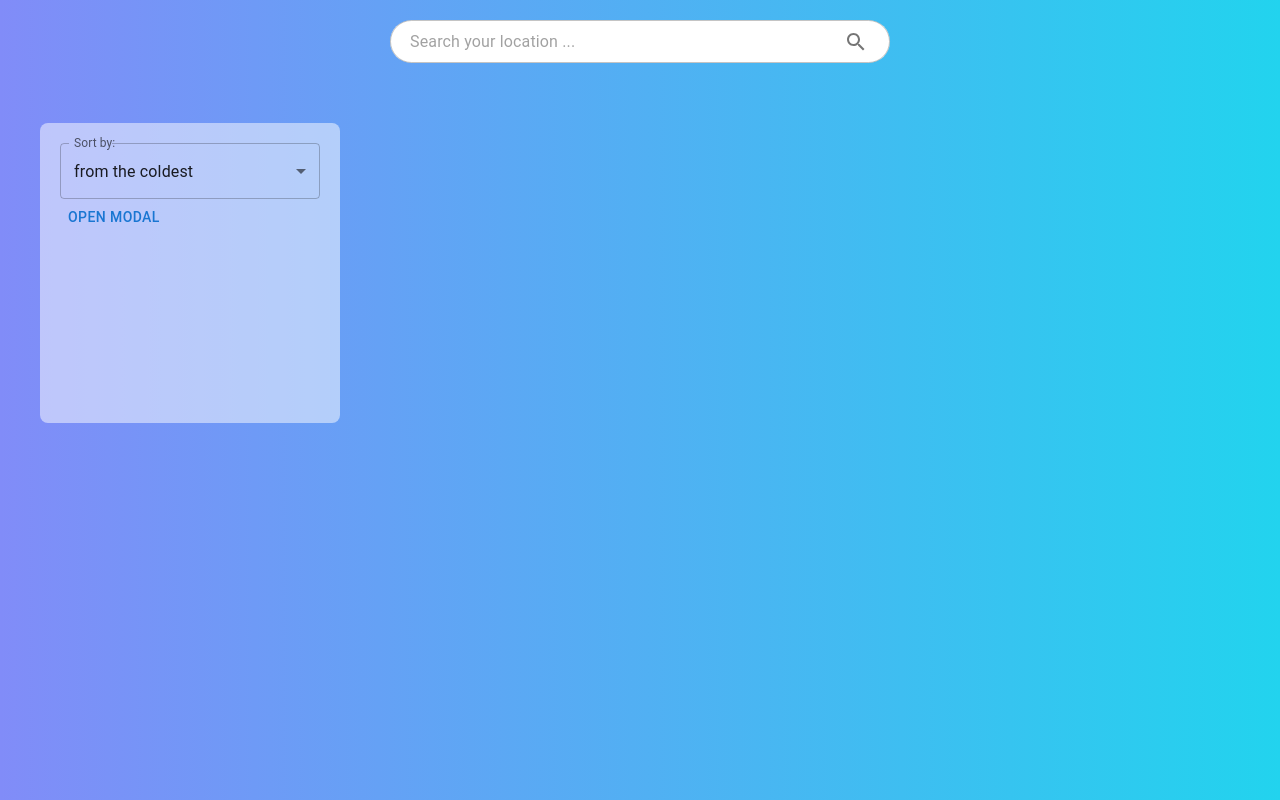
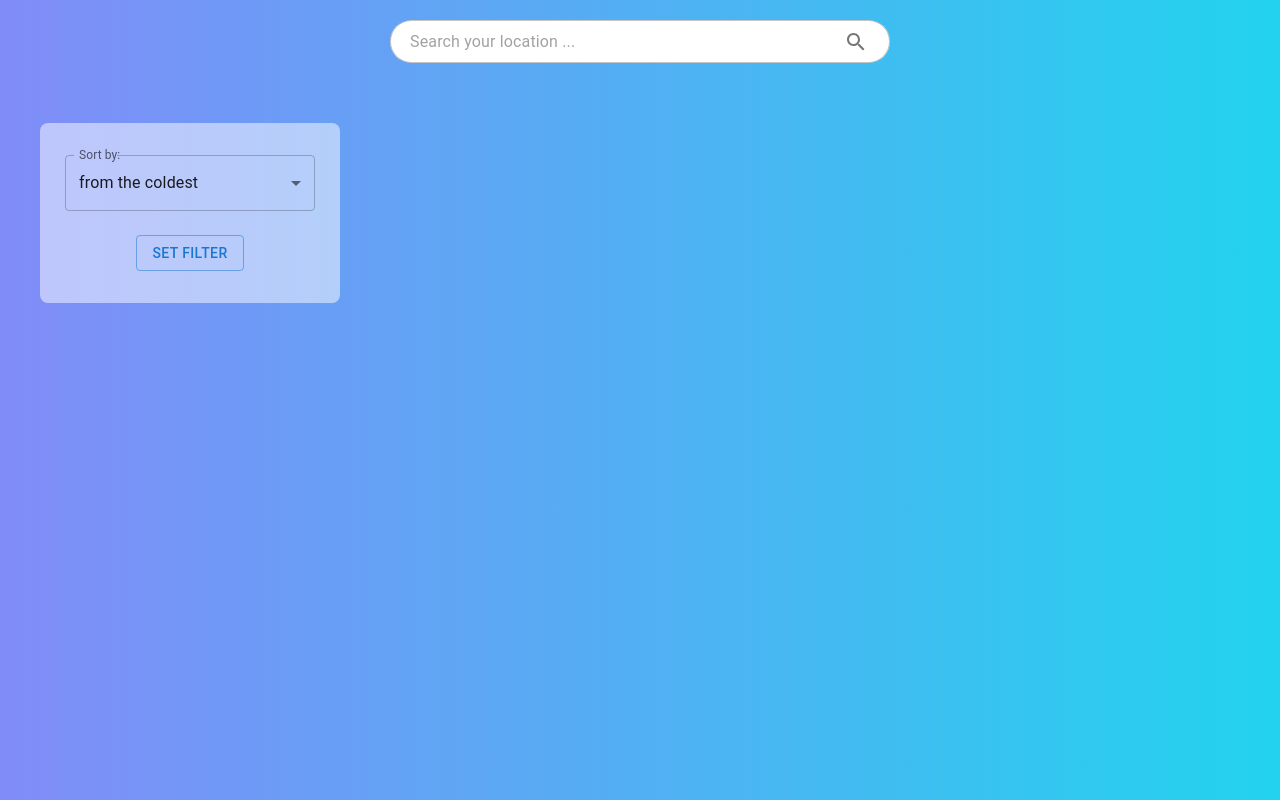
Before and after one commit to podlaskialgorytm3/weather-app, a React (Vite) app: page / in a window 1280 px wide. Built offline with nearby package versions, Linux system fonts and the light colour scheme; a web font is replaced by a local one.

Commit message:
style: setup styles for component with sort and filter data

```diff
--- a/src/features/container/components/container.tsx
+++ b/src/features/container/components/container.tsx
@@ -34,7 +34,7 @@ export const Container = () => {
             <SearchBar formik={formik} />
             <div className="flex flex-col items-center justify-center mt-10">
                 <div className="flex">
-                    <div className="w-[300px] bg-white bg-opacity-50 p-5 rounded-lg m-5 h-[300px]">
+                    <div className="w-[300px] bg-white bg-opacity-50 p-5 rounded-lg m-5 h-[180px] flex flex-col justify-around items-center">
                         <SelectBar handleSort={handleSort} />
                         <FilterPopUp />
                     </div>
--- a/src/features/container/components/filter-pop-up.tsx
+++ b/src/features/container/components/filter-pop-up.tsx
@@ -1,6 +1,5 @@
 import Box from '@mui/material/Box';
 import Button from '@mui/material/Button';
-import Typography from '@mui/material/Typography';
 import Modal from '@mui/material/Modal';
 import { useState } from 'react';
 
@@ -9,9 +8,10 @@ const style = {
   top: '50%',
   left: '50%',
   transform: 'translate(-50%, -50%)',
-  width: 400,
+  width: 800,
+  height: 600,
   bgcolor: 'background.paper',
-  border: '2px solid #000',
+  borderRadius: 6,
   boxShadow: 24,
   p: 4,
 };
@@ -23,20 +23,13 @@ export const FilterPopUp = () => {
 
   return (
     <div>
-      <Button onClick={handleOpen}>Open modal</Button>
+      <Button onClick={handleOpen} variant="outlined" color="primary">set filter</Button>
       <Modal
         open={open}
         onClose={handleClose}
-        aria-labelledby="modal-modal-title"
-        aria-describedby="modal-modal-description"
       >
         <Box sx={style}>
-          <Typography id="modal-modal-title" variant="h6" component="h2">
-            Text in a modal
-          </Typography>
-          <Typography id="modal-modal-description" sx={{ mt: 2 }}>
-            Duis mollis, est non commodo luctus, nisi erat porttitor ligula.
-          </Typography>
+
         </Box>
       </Modal>
     </div>
--- a/src/features/container/components/select-bar.tsx
+++ b/src/features/container/components/select-bar.tsx
@@ -21,6 +21,7 @@ export const SelectBar = ({handleSort}: {handleSort: (event: SelectChangeEvent)
                 <InputLabel id="demo-simple-select-label">Sort by:</InputLabel>
                 <Select
                     labelId="demo-simple-select-label"
+                    sx={{ width: '250px' }}
                     id="demo-simple-select"
                     label="Sort by:"
                     onChange={handleSort}
```
